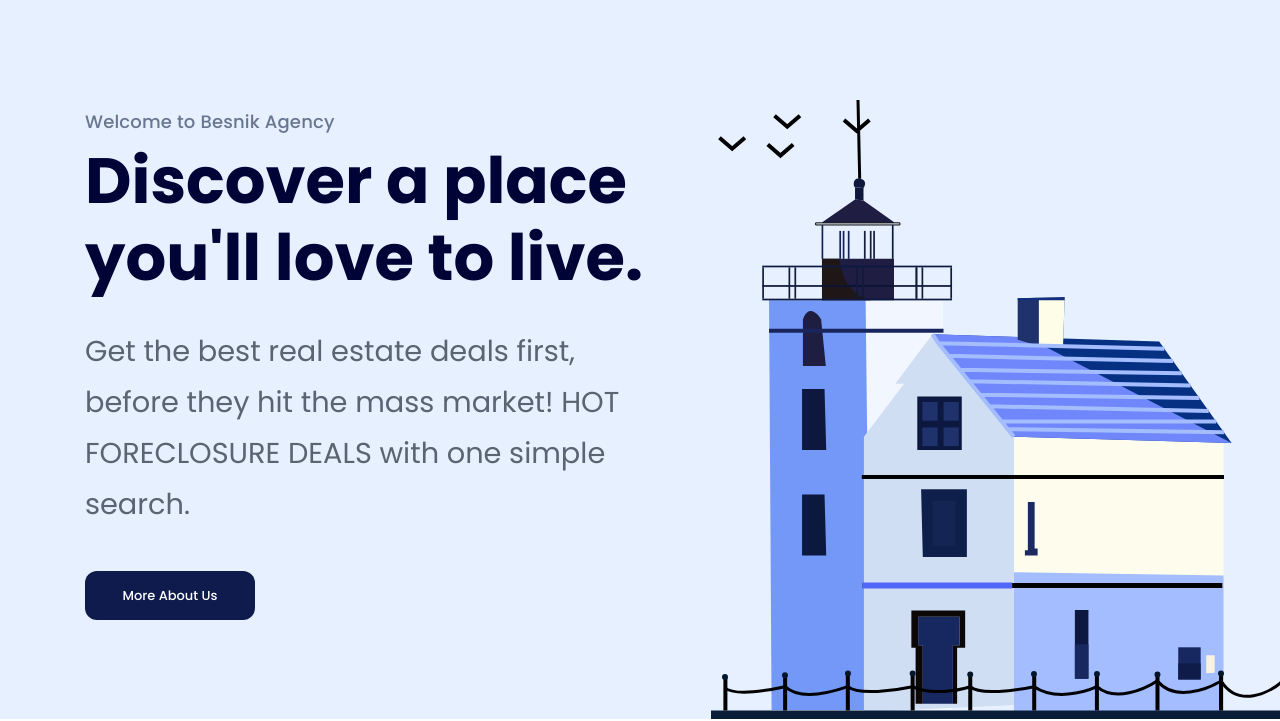
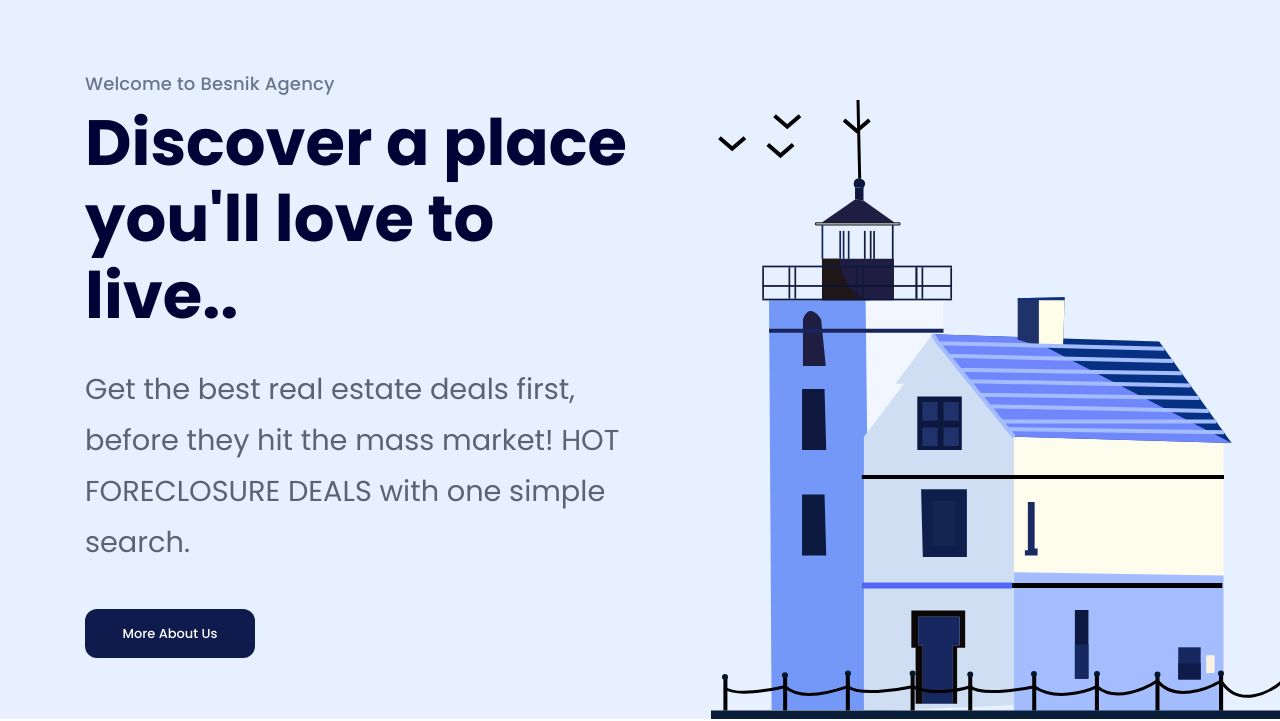
Before and after one commit to chanhhung62k1/project-html-css-01, a plain HTML site: page index.html in a window 1280 px wide. Shown: the part 81-802 px from the top of the page. Drawn offline with Linux system fonts and the light colour scheme.

```diff
--- a/index.html
+++ b/index.html
@@ -71,7 +71,7 @@
                     <div class="info">
                         <p class="sub-title">Welcome to Besnik Agency</p>
                         <h1 class="title">
-                            Discover a place you'll love to live.
+                            Discover a place you'll love to live..
                         </h1>
                         <p class="desc">
                             Get the best real estate deals first, before they
```
